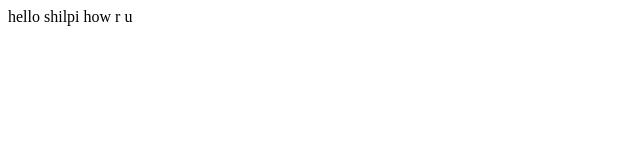
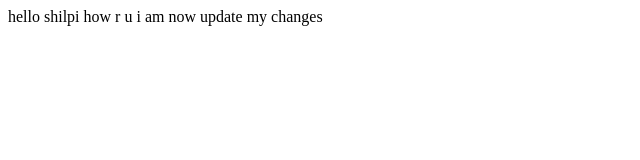
Before and after one commit to Shilpi-Maji/learn-git-with-pw, a plain HTML site: page index.html in a window 1280 px wide. Shown: the whole page, without its empty margins (0-640 px from the left). Drawn offline with Linux system fonts and the light colour scheme.

Commit message:
changes update

```diff
--- a/index.html
+++ b/index.html
@@ -7,5 +7,6 @@
 </head>
 <body>
     hello shilpi how r u
+     i am now update  my changes
 </body>
 </html>
```
